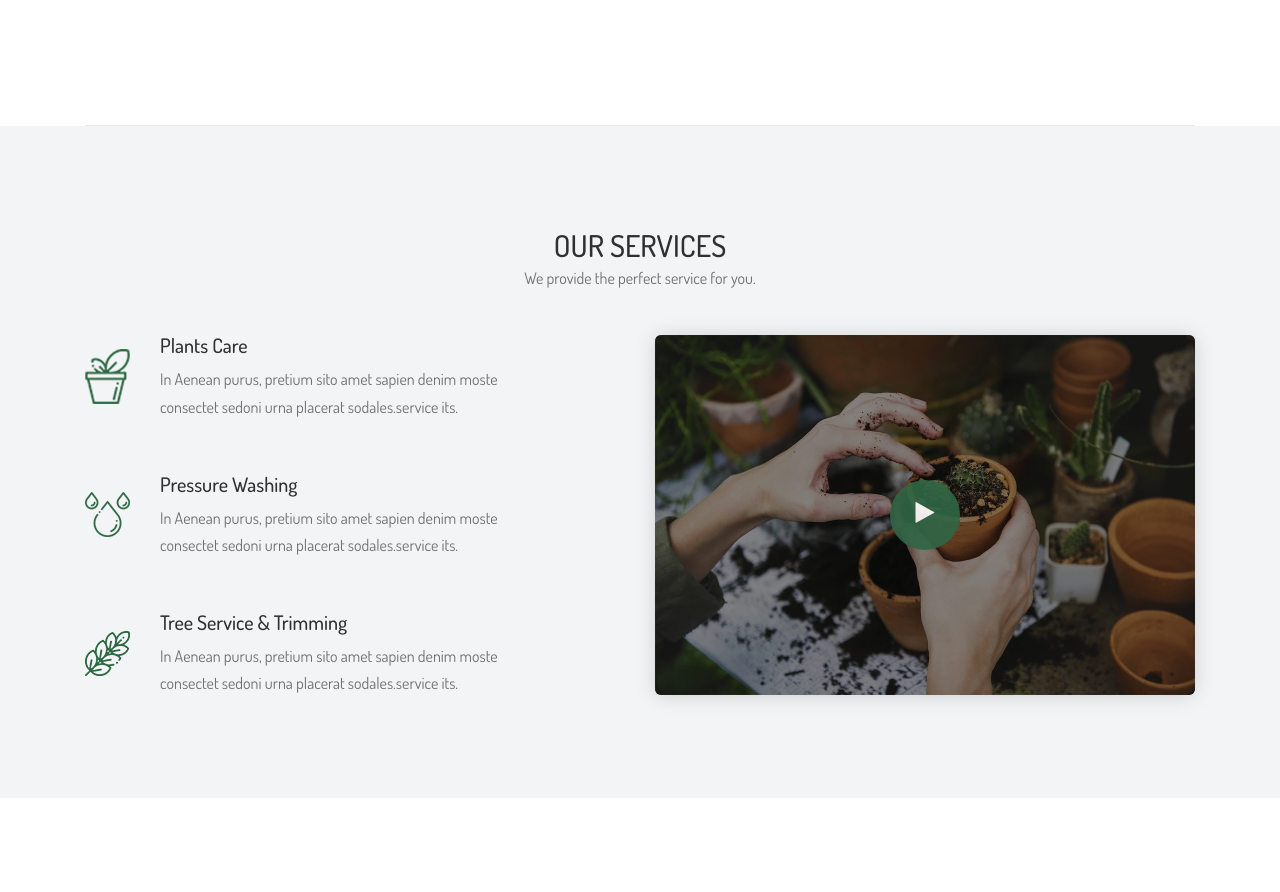
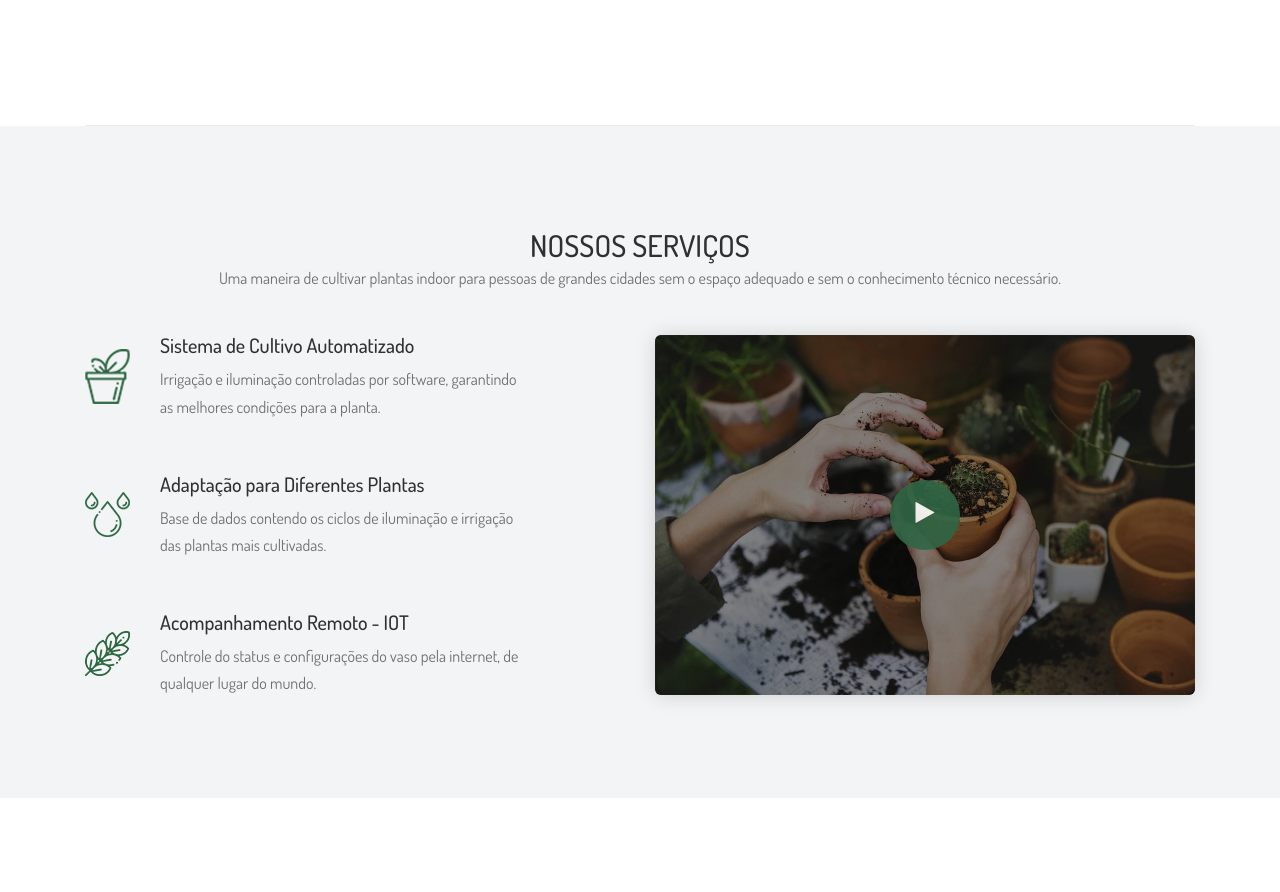
Before and after one commit to vinicosta21/Grow, a Django app: template planta/templates/main.html in a window 1280 px wide. Shown: the part 606-1498 px from the top of the page. Run offline with Django 3.2, Linux system fonts and the light colour scheme; the template is opened without the code that fills it, so the values that code supplies are empty; some libraries are stand-ins or nearby versions.

Commit message:
services

```diff
--- a/planta/templates/main.html
+++ b/planta/templates/main.html
@@ -157,8 +157,8 @@
                 <div class="col-12">
                     <!-- Section Heading -->
                     <div class="section-heading text-center">
-                        <h2>OUR SERVICES</h2>
-                        <p>We provide the perfect service for you.</p>
+                        <h2>NOSSOS SERVIÇOS</h2>
+                        <p>Uma maneira de cultivar plantas indoor para pessoas de grandes cidades sem o espaço adequado e sem o conhecimento técnico necessário.</p>
                     </div>
                 </div>
             </div>
@@ -175,8 +175,8 @@
                             </div>
                             <!-- Content -->
                             <div class="service-content">
-                                <h5>Plants Care</h5>
-                                <p>In Aenean purus, pretium sito amet sapien denim moste consectet sedoni urna placerat sodales.service its.</p>
+                                <h5>Sistema de Cultivo Automatizado</h5>
+                                <p>Irrigação e iluminação controladas por software, garantindo as melhores condições para a planta.</p>
                             </div>
                         </div>
 
@@ -188,8 +188,8 @@
                             </div>
                             <!-- Content -->
                             <div class="service-content">
-                                <h5>Pressure Washing</h5>
-                                <p>In Aenean purus, pretium sito amet sapien denim moste consectet sedoni urna placerat sodales.service its.</p>
+                                <h5>Adaptação para Diferentes Plantas</h5>
+                                <p>Base de dados contendo os ciclos de iluminação e irrigação das plantas mais cultivadas.</p>
                             </div>
                         </div>
 
@@ -201,8 +201,8 @@
                             </div>
                             <!-- Content -->
                             <div class="service-content">
-                                <h5>Tree Service &amp; Trimming</h5>
-                                <p>In Aenean purus, pretium sito amet sapien denim moste consectet sedoni urna placerat sodales.service its.</p>
+                                <h5>Acompanhamento Remoto - IOT</h5>
+                                <p>Controle do status e configurações do vaso pela internet, de qualquer lugar do mundo.</p>
                             </div>
                         </div>
 
```
